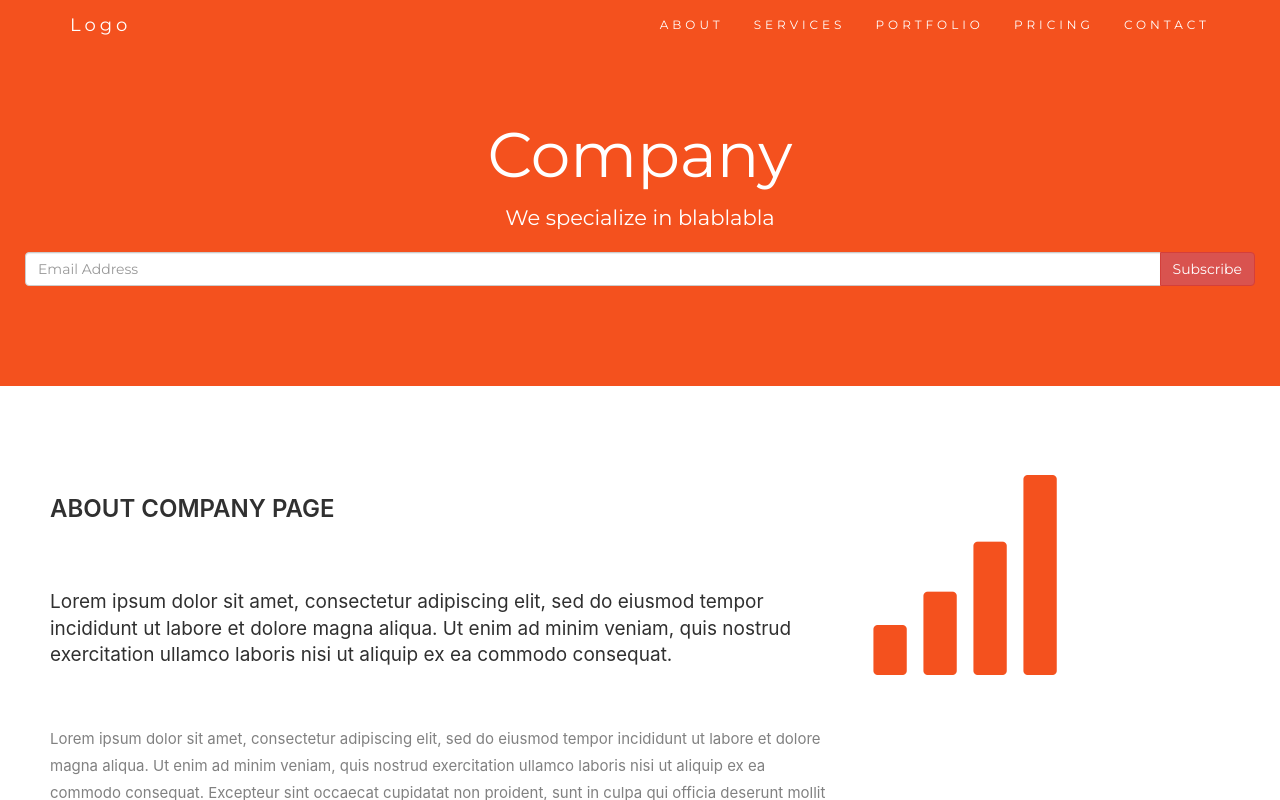
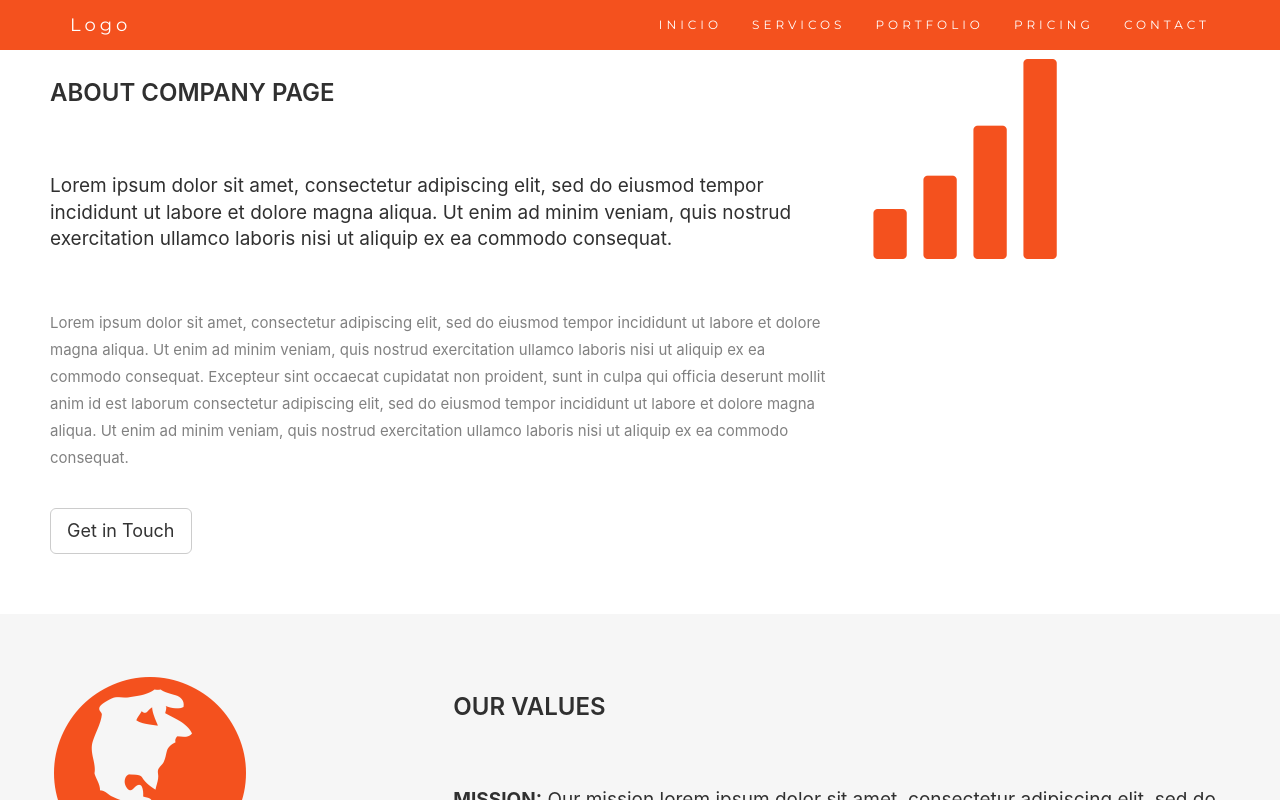
Before and after one commit to BressianiDavi/React-app, a React (Create React App) app in the folder companhia/: page / in a window 1280 px wide. Shown: the top 800 px of the page. Built offline with nearby package versions, Linux system fonts and the light colour scheme.

Commit message:
criei rotas

```diff
--- a/companhia/src/componentes/Cabecalho.js
+++ b/companhia/src/componentes/Cabecalho.js
@@ -1,4 +1,5 @@
 import React from 'react'
+import {Link} from 'react-router-dom'
 
 const Cabecalho = props => {
     return (
@@ -15,17 +16,17 @@ const Cabecalho = props => {
               <span className='icon-bar'></span>
               <span className='icon-bar'></span>
             </button>
-            <a className='navbar-brand' href='#myPage'>
+            <Link className='navbar-brand' to='/'>
               Logo
-            </a>
+            </Link>
           </div>
           <div className='collapse navbar-collapse' id='myNavbar'>
             <ul className='nav navbar-nav navbar-right'>
               <li>
-                <a href='#about'>ABOUT</a>
+                <Link to='/'>INICIO</Link>
               </li>
               <li>
-                <a href='#services'>SERVICES</a>
+                <Link to='/servicos'>SERVICOS</Link>
               </li>
               <li>
                 <a href='#portfolio'>PORTFOLIO</a>
--- a/companhia/src/componentes/Inicio.js
+++ b/companhia/src/componentes/Inicio.js
@@ -3,27 +3,6 @@ import React from "react";
 const Inicio = (props) => {
   return (
     <div>
-      <div className="jumbotron text-center">
-        <h1>Company</h1>
-        <p>We specialize in blablabla</p>
-        <form>
-          <div className="input-group">
-            <input
-              type="email"
-              className="form-control"
-              size="50"
-              placeholder="Email Address"
-              required
-            />
-            <div className="input-group-btn">
-              <button type="button" className="btn btn-danger">
-                Subscribe
-              </button>
-            </div>
-          </div>
-        </form>
-      </div>
-
       <div id="about" className="container-fluid">
         <div className="row">
           <div className="col-sm-8">
```
Also changed, not shown: 2 other files (tests, documents, lock files or other folders).
